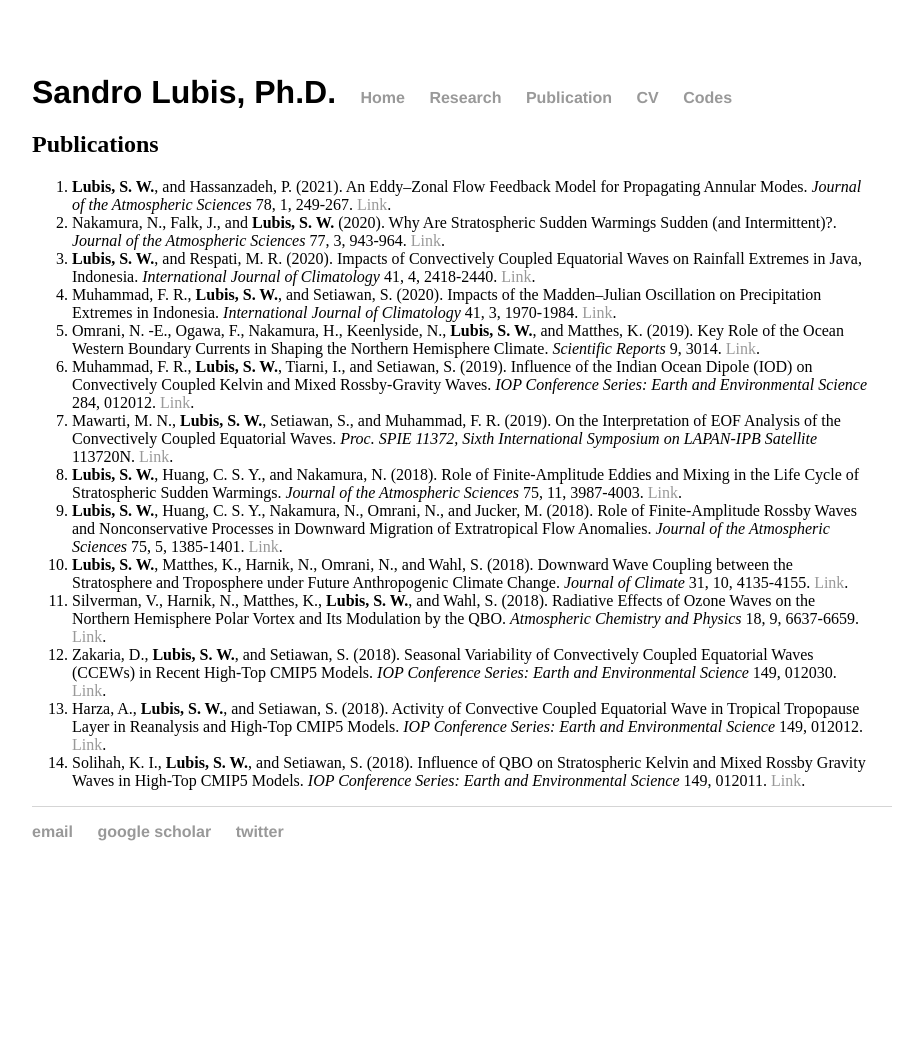
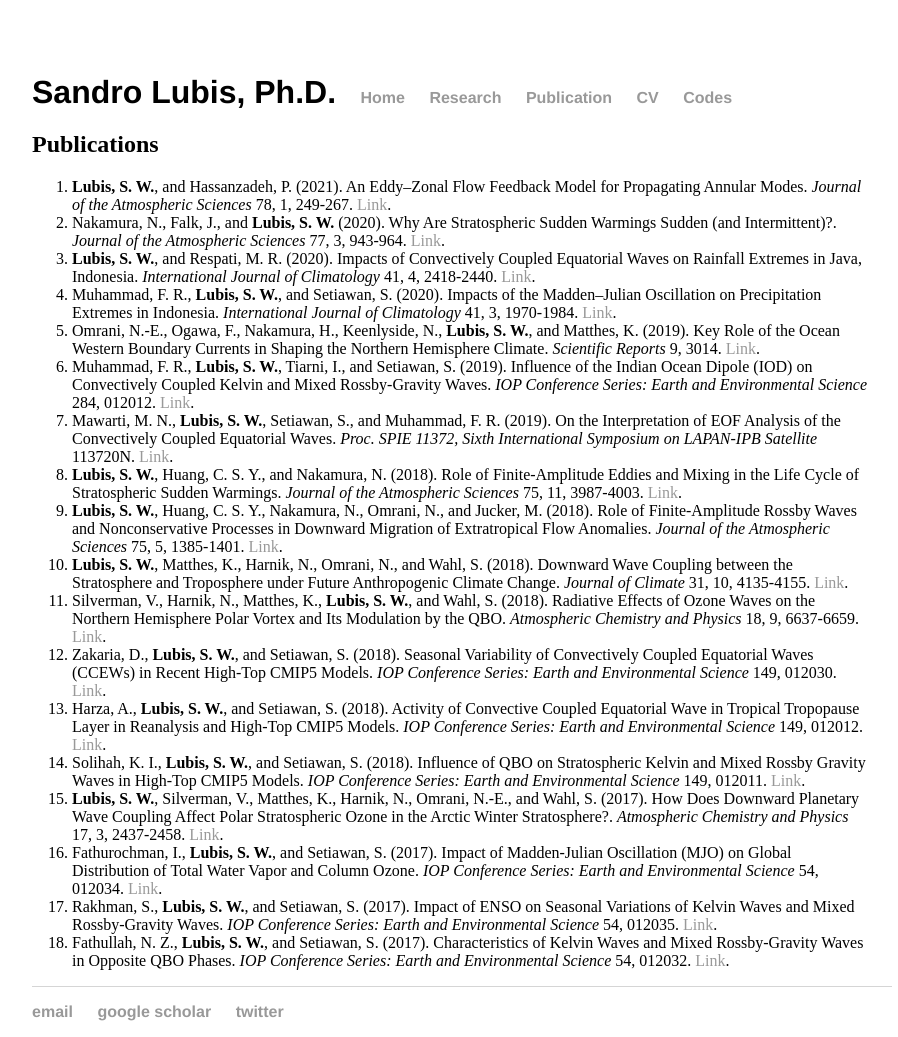
Before and after one commit to sandrolubis/sandrolubis.github.io, a Jekyll site: the page built from publication/index.html, in a window 1280 px wide. Shown: the whole page, without its empty margins (276-1174 px from the left). Built offline with Jekyll 4.4.1, drawn with Linux system fonts in a browser that asks for light colours; before the commit the page ends 900 px from its top, so only the background shows below that.

Commit message:
Update index.html

```diff
--- a/publication/index.html
+++ b/publication/index.html
@@ -10,7 +10,7 @@ title: Publications | Sandro Lubis
 		<li>Nakamura, N., Falk, J., and <b>Lubis, S. W.</b> (2020). Why Are Stratospheric Sudden Warmings Sudden (and Intermittent)?. <i>Journal of the Atmospheric Sciences</i> 77, 3, 943-964. <a href="https://doi.org/10.1175/JAS-D-19-0249.1">Link</a>.</li>
 		<li><b>Lubis, S. W.</b>, and Respati, M. R. (2020). Impacts of Convectively Coupled Equatorial Waves on Rainfall Extremes in Java, Indonesia. <i>International Journal of Climatology</i> 41, 4, 2418-2440. <a href="https://doi.org/10.1002/joc.6967">Link</a>.</li>
 		<li>Muhammad, F. R., <b>Lubis, S. W.</b>, and Setiawan, S. (2020). Impacts of the Madden–Julian Oscillation on Precipitation Extremes in Indonesia. <i>International Journal of Climatology</i> 41, 3, 1970-1984. <a href="https://doi.org/10.1002/joc.6941">Link</a>.</li>
-		<li>Omrani, N. -E., Ogawa, F., Nakamura, H., Keenlyside, N., <b>Lubis, S. W.</b>, and Matthes, K. (2019). Key Role of the Ocean Western Boundary Currents in Shaping the Northern Hemisphere Climate. <i>Scientific Reports</i> 9, 3014. <a href="https://doi.org/10.1038/s41598-019-39392-y">Link</a>.</li>
+		<li>Omrani, N.-E., Ogawa, F., Nakamura, H., Keenlyside, N., <b>Lubis, S. W.</b>, and Matthes, K. (2019). Key Role of the Ocean Western Boundary Currents in Shaping the Northern Hemisphere Climate. <i>Scientific Reports</i> 9, 3014. <a href="https://doi.org/10.1038/s41598-019-39392-y">Link</a>.</li>
 		<li>Muhammad, F. R., <b>Lubis, S. W.</b>, Tiarni, I., and Setiawan, S. (2019). Influence of the Indian Ocean Dipole (IOD) on Convectively Coupled Kelvin and Mixed Rossby-Gravity Waves. <i>IOP Conference Series: Earth and Environmental Science</i> 284, 012012. <a href="https://doi.org/10.1088/1755-1315/284/1/012012">Link</a>.</li>
 		<li>Mawarti, M. N., <b>Lubis, S. W.</b>, Setiawan, S., and Muhammad, F. R. (2019). On the Interpretation of EOF Analysis of the Convectively Coupled Equatorial Waves. <i>Proc. SPIE 11372, Sixth International Symposium on LAPAN-IPB Satellite</i> 113720N. <a href="https://doi.org/10.1117/12.2541531">Link</a>.</li>
 		<li><b>Lubis, S. W.</b>, Huang, C. S. Y., and Nakamura, N. (2018). Role of Finite-Amplitude Eddies and Mixing in the Life Cycle of Stratospheric Sudden Warmings. <i>Journal of the Atmospheric Sciences</i> 75, 11, 3987-4003. <a href="https://doi.org/10.1175/JAS-D-18-0138.1">Link</a>.</li>
@@ -20,5 +20,9 @@ title: Publications | Sandro Lubis
 		<li>Zakaria, D., <b>Lubis, S. W.</b>, and Setiawan, S. (2018). Seasonal Variability of Convectively Coupled Equatorial Waves (CCEWs) in Recent High-Top CMIP5 Models. <i>IOP Conference Series: Earth and Environmental Science</i> 149, 012030. <a href="https://doi.org/10.1088/1755-1315/149/1/012030">Link</a>.</li>
 		<li>Harza, A., <b>Lubis, S. W.</b>, and Setiawan, S. (2018). Activity of Convective Coupled Equatorial Wave in Tropical Tropopause Layer in Reanalysis and High-Top CMIP5 Models. <i>IOP Conference Series: Earth and Environmental Science</i> 149, 012012. <a href="https://doi.org/10.1088/1755-1315/149/1/012012">Link</a>.</li>
 		<li>Solihah, K. I., <b>Lubis, S. W.</b>, and Setiawan, S. (2018). Influence of QBO on Stratospheric Kelvin and Mixed Rossby Gravity Waves in High-Top CMIP5 Models. <i>IOP Conference Series: Earth and Environmental Science</i> 149, 012011. <a href="https://doi.org/10.1088/1755-1315/149/1/012011">Link</a>.</li>
+		<li><b>Lubis, S. W.</b>, Silverman, V., Matthes, K., Harnik, N., Omrani, N.-E., and Wahl, S. (2017). How Does Downward Planetary Wave Coupling Affect Polar Stratospheric Ozone in the Arctic Winter Stratosphere?. <i>Atmospheric Chemistry and Physics</i> 17, 3, 2437-2458. <a href="https://doi.org/10.5194/acp-17-2437-2017">Link</a>.</li>
+		<li>Fathurochman, I., <b>Lubis, S. W.</b>, and Setiawan, S. (2017). Impact of Madden-Julian Oscillation (MJO) on Global Distribution of Total Water Vapor and Column Ozone. <i>IOP Conference Series: Earth and Environmental Science</i> 54, 012034. <a href="https://doi.org/10.1088/1755-1315/54/1/012034">Link</a>.</li>
+		<li>Rakhman, S., <b>Lubis, S. W.</b>, and Setiawan, S. (2017). Impact of ENSO on Seasonal Variations of Kelvin Waves and Mixed Rossby-Gravity Waves. <i>IOP Conference Series: Earth and Environmental Science</i> 54, 012035. <a href="https://doi.org/10.1088/1755-1315/54/1/012035">Link</a>.</li>
+		<li>Fathullah, N. Z., <b>Lubis, S. W.</b>, and Setiawan, S. (2017). Characteristics of Kelvin Waves and Mixed Rossby-Gravity Waves in Opposite QBO Phases. <i>IOP Conference Series: Earth and Environmental Science</i> 54, 012032. <a href="https://doi.org/10.1088/1755-1315/54/1/012032">Link</a>.</li>
 	</ol>
 </div>
```
